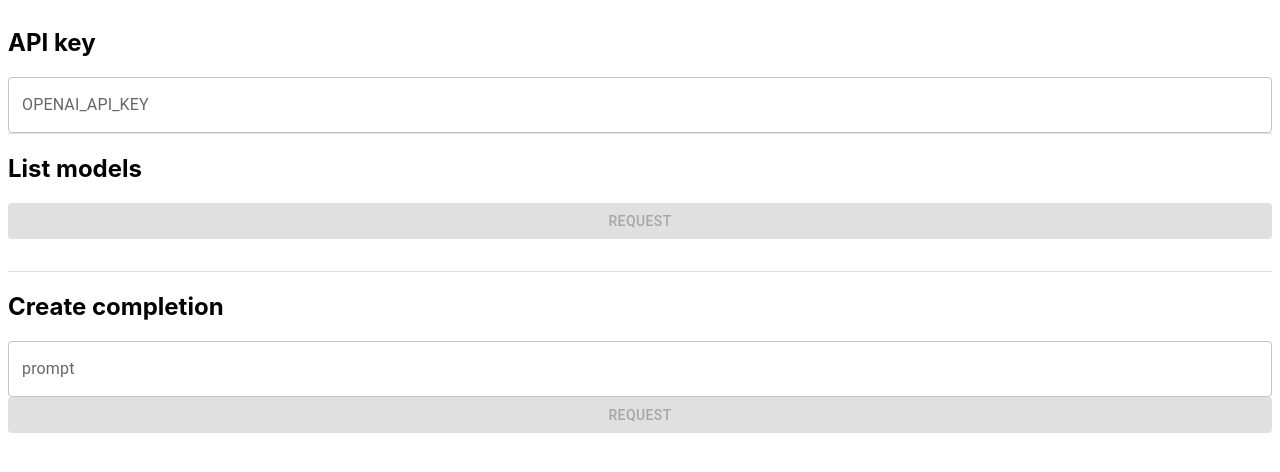
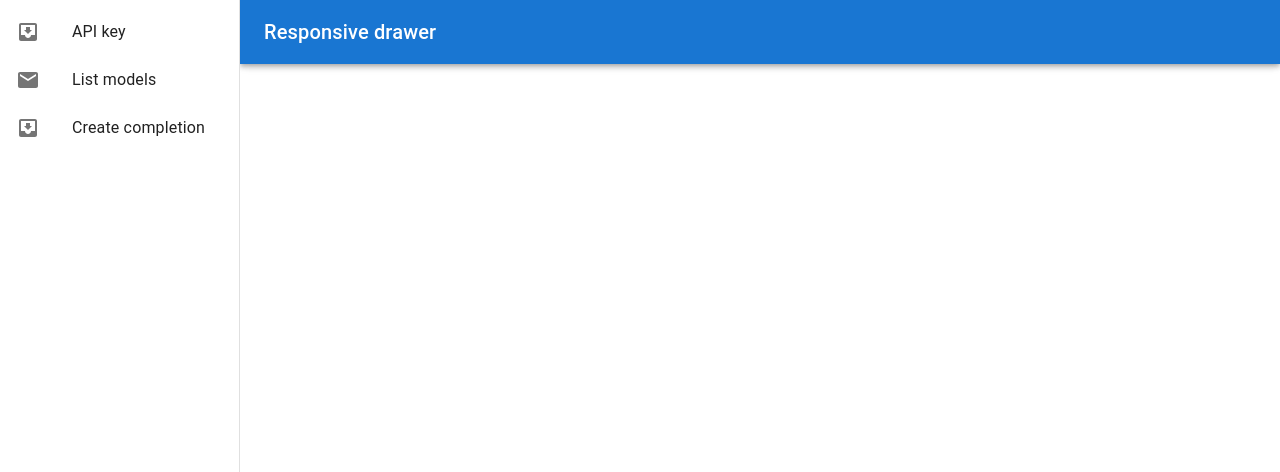
Before and after one commit to ebnbin/openchat, a React (Create React App) app: page / in a window 1280 px wide. Shown: the top 472 px of the page. Built offline with nearby package versions, Linux system fonts and the light colour scheme.

Commit message:
Add pages for Drawer

```diff
--- a/src/App.tsx
+++ b/src/App.tsx
@@ -1,6 +1,7 @@
 import React, {ChangeEvent, useEffect, useState} from 'react';
 import {Configuration, Model, OpenAIApi} from "openai";
 import {Button, Divider, TextField} from "@mui/material";
+import ResponsiveDrawer, {Page} from "./ResponsiveDrawer";
 
 interface ApiKeyProps {
   apiKey: string;
@@ -15,9 +16,6 @@ function ApiKey({ apiKey, setApiKey }: ApiKeyProps) {
 
   return (
     <div style={{ display: 'flex', flexDirection: 'column' }}>
-      <h2>
-        API key
-      </h2>
       <TextField
         label={"OPENAI_API_KEY"}
         value={apiKey}
@@ -71,9 +69,6 @@ function ListModels({ apiKey }: ListModelsProps) {
 
   return (
     <div style={{ display: 'flex', flexDirection: 'column' }}>
-      <h2>
-        List models
-      </h2>
       <Button
         variant={"contained"}
         disabled={apiKey.length === 0 || isLoading}
@@ -128,9 +123,6 @@ function CreateCompletion({ apiKey }: CreateCompletionProps) {
 
   return (
     <div style={{ display: 'flex', flexDirection: 'column' }}>
-      <h2>
-        Create completion
-      </h2>
       <TextField
         label={"prompt"}
         value={prompt}
@@ -160,23 +152,40 @@ function App() {
     }
   }, []);
 
-  return (
-    <div
-      style={{ display: 'flex', flexDirection: 'column', padding: '8px' }}
-    >
+  const pageList: Page[] = [
+    {
+      key: 'ApiKey',
+      title: 'API key',
+      element: (
         <ApiKey
           apiKey={apiKey}
           setApiKey={setApiKey}
         />
-      <Divider />
+      ) },
+    {
+      key: 'ListModels',
+      title: 'List models',
+      element: (
         <ListModels
           apiKey={apiKey}
         />
-      <Divider />
+      ),
+    },
+    {
+      key: 'CreateCompletion',
+      title: 'Create completion',
+      element: (
         <CreateCompletion
           apiKey={apiKey}
         />
-    </div>
+      ),
+    },
+  ]
+
+  return (
+    <ResponsiveDrawer
+      pageList={pageList}
+    />
   );
 }
 
--- a/src/ResponsiveDrawer.tsx
+++ b/src/ResponsiveDrawer.tsx
@@ -2,7 +2,6 @@ import * as React from 'react';
 import AppBar from '@mui/material/AppBar';
 import Box from '@mui/material/Box';
 import CssBaseline from '@mui/material/CssBaseline';
-import Divider from '@mui/material/Divider';
 import Drawer from '@mui/material/Drawer';
 import IconButton from '@mui/material/IconButton';
 import InboxIcon from '@mui/icons-material/MoveToInbox';
@@ -15,8 +14,14 @@ import MailIcon from '@mui/icons-material/Mail';
 import MenuIcon from '@mui/icons-material/Menu';
 import Toolbar from '@mui/material/Toolbar';
 import Typography from '@mui/material/Typography';
+import {useState} from "react";
 
 const drawerWidth = 240;
+
+export class Page {
+  constructor(public key: string, public title: string, public element: JSX.Element) {
+  }
+}
 
 interface Props {
   /**
@@ -24,41 +29,36 @@ interface Props {
    * You won't need it on your project.
    */
   window?: () => Window;
+  pageList: Page[];
 }
 
 export default function ResponsiveDrawer(props: Props) {
-  const { window } = props;
+  const { window, pageList } = props;
   const [mobileOpen, setMobileOpen] = React.useState(false);
+
+  const [selectedPage, setSelectedPage] = useState<Page>();
 
   const handleDrawerToggle = () => {
     setMobileOpen(!mobileOpen);
   };
 
+  const handleItemClick = (page: Page) => {
+    setSelectedPage(page)
+  }
+
   const drawer = (
     <div>
-      <Toolbar />
-      <Divider />
       <List>
-        {['Inbox', 'Starred', 'Send email', 'Drafts'].map((text, index) => (
-          <ListItem key={text} disablePadding>
-            <ListItemButton>
+        {pageList.map((page: Page, index) => (
+          <ListItem key={page.key} disablePadding>
+            <ListItemButton
+              onClick={() => handleItemClick(page)}
+              selected={selectedPage === page}
+            >
               <ListItemIcon>
                 {index % 2 === 0 ? <InboxIcon /> : <MailIcon />}
               </ListItemIcon>
-              <ListItemText primary={text} />
-            </ListItemButton>
-          </ListItem>
-        ))}
-      </List>
-      <Divider />
-      <List>
-        {['All mail', 'Trash', 'Spam'].map((text, index) => (
-          <ListItem key={text} disablePadding>
-            <ListItemButton>
-              <ListItemIcon>
-                {index % 2 === 0 ? <InboxIcon /> : <MailIcon />}
-              </ListItemIcon>
-              <ListItemText primary={text} />
+              <ListItemText primary={page.title} />
             </ListItemButton>
           </ListItem>
         ))}
@@ -89,7 +89,7 @@ export default function ResponsiveDrawer(props: Props) {
             <MenuIcon />
           </IconButton>
           <Typography variant="h6" noWrap component="div">
-            Responsive drawer
+            {selectedPage ? selectedPage.title : 'Responsive drawer'}
           </Typography>
         </Toolbar>
       </AppBar>
@@ -130,33 +130,7 @@ export default function ResponsiveDrawer(props: Props) {
         sx={{ flexGrow: 1, p: 3, width: { sm: `calc(100% - ${drawerWidth}px)` } }}
       >
         <Toolbar />
-        <Typography paragraph>
-          Lorem ipsum dolor sit amet, consectetur adipiscing elit, sed do eiusmod
-          tempor incididunt ut labore et dolore magna aliqua. Rhoncus dolor purus non
-          enim praesent elementum facilisis leo vel. Risus at ultrices mi tempus
-          imperdiet. Semper risus in hendrerit gravida rutrum quisque non tellus.
-          Convallis convallis tellus id interdum velit laoreet id donec ultrices.
-          Odio morbi quis commodo odio aenean sed adipiscing. Amet nisl suscipit
-          adipiscing bibendum est ultricies integer quis. Cursus euismod quis viverra
-          nibh cras. Metus vulputate eu scelerisque felis imperdiet proin fermentum
-          leo. Mauris commodo quis imperdiet massa tincidunt. Cras tincidunt lobortis
-          feugiat vivamus at augue. At augue eget arcu dictum varius duis at
-          consectetur lorem. Velit sed ullamcorper morbi tincidunt. Lorem donec massa
-          sapien faucibus et molestie ac.
-        </Typography>
-        <Typography paragraph>
-          Consequat mauris nunc congue nisi vitae suscipit. Fringilla est ullamcorper
-          eget nulla facilisi etiam dignissim diam. Pulvinar elementum integer enim
-          neque volutpat ac tincidunt. Ornare suspendisse sed nisi lacus sed viverra
-          tellus. Purus sit amet volutpat consequat mauris. Elementum eu facilisis
-          sed odio morbi. Euismod lacinia at quis risus sed vulputate odio. Morbi
-          tincidunt ornare massa eget egestas purus viverra accumsan in. In hendrerit
-          gravida rutrum quisque non tellus orci ac. Pellentesque nec nam aliquam sem
-          et tortor. Habitant morbi tristique senectus et. Adipiscing elit duis
-          tristique sollicitudin nibh sit. Ornare aenean euismod elementum nisi quis
-          eleifend. Commodo viverra maecenas accumsan lacus vel facilisis. Nulla
-          posuere sollicitudin aliquam ultrices sagittis orci a.
-        </Typography>
+        {selectedPage?.element}
       </Box>
     </Box>
   );
```
Lines whose indentation alone changed are shown as unchanged.
